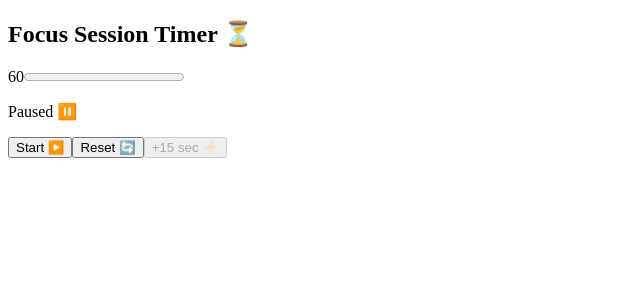
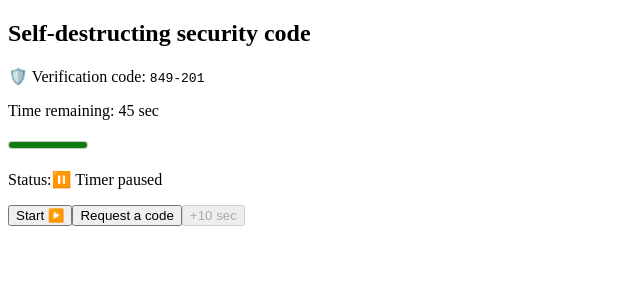
Before and after one commit to iveryasov/react-learning, a React (Vite) app: page / in a window 1280 px wide. Shown: the top 300 px of the page, without its empty margins (0-640 px from the left). Built offline with nearby package versions, Linux system fonts and the light colour scheme.

Commit message:
Day 126: OTP security code expiry with useEffect interval and cleanup

```diff
--- a/src/App.tsx
+++ b/src/App.tsx
@@ -1,9 +1,9 @@
-import Day125 from './components/Day125';
+import Day126 from './components/Day126';
 
 function App() {
   return (
     <div>
-      <Day125 />
+      <Day126 />
     </div>
   );
 }
--- /dev/null
+++ b/src/components/Day126.tsx
@@ -0,0 +1,61 @@
+import { useState, useEffect } from "react";
+
+// Day 126
+// Self-destructing security code
+
+function Day126() {
+    const CODE_LIFETIME = 45;
+
+    const [timeLeft, setTimeLeft] = useState<number>(CODE_LIFETIME);
+    const [isActive, setIsActive] = useState<boolean>(false);
+    const securityCode = "849-201";
+
+    const newCode = () => {
+        setTimeLeft(CODE_LIFETIME);
+        setIsActive(false);
+    }
+
+    useEffect(() => {
+        if (!isActive) return;
+
+        const interval = setInterval(() => {
+            setTimeLeft((prev) => {
+                if (prev <= 1) {
+                    setIsActive(false);
+                    return 0;
+                } else {
+                    return prev - 1;
+                }
+            })
+        }, 1000);
+
+        return () => clearInterval(interval);
+    }, [isActive]);
+
+    useEffect(() => {
+        document.title = !isActive ? "Safety" : `(${timeLeft}s) enter the code`;
+    }, [timeLeft, isActive]);
+
+    return (
+        <div>
+            <h2>Self-destructing security code</h2>
+
+            <p>🛡️ Verification code: <code>{securityCode}</code></p>
+            <p>Time remaining: <output>{String(timeLeft).padStart(2, "0")} sec</output></p>
+
+            <meter min={0} max={CODE_LIFETIME} value={timeLeft} low={15}></meter>
+
+            <p>Status:
+                {timeLeft === 0 ? "🔴 The code is invalid; please request a new one." :
+                isActive ? "🟢 Waiting for input..." :
+                "⏸️ Timer paused"}
+            </p>
+
+            <button onClick={() => setIsActive(!isActive)} disabled={timeLeft === 0}>{isActive ? "Pause ⏸️" : "Start ▶️"}</button>
+            <button onClick={() => newCode()}>Request a code</button>
+            <button onClick={() => setTimeLeft((prev) => prev + 10)} disabled={timeLeft === 0 || timeLeft > 35}>+10 sec</button>
+        </div>
+    );
+}
+
+export default Day126;
```
